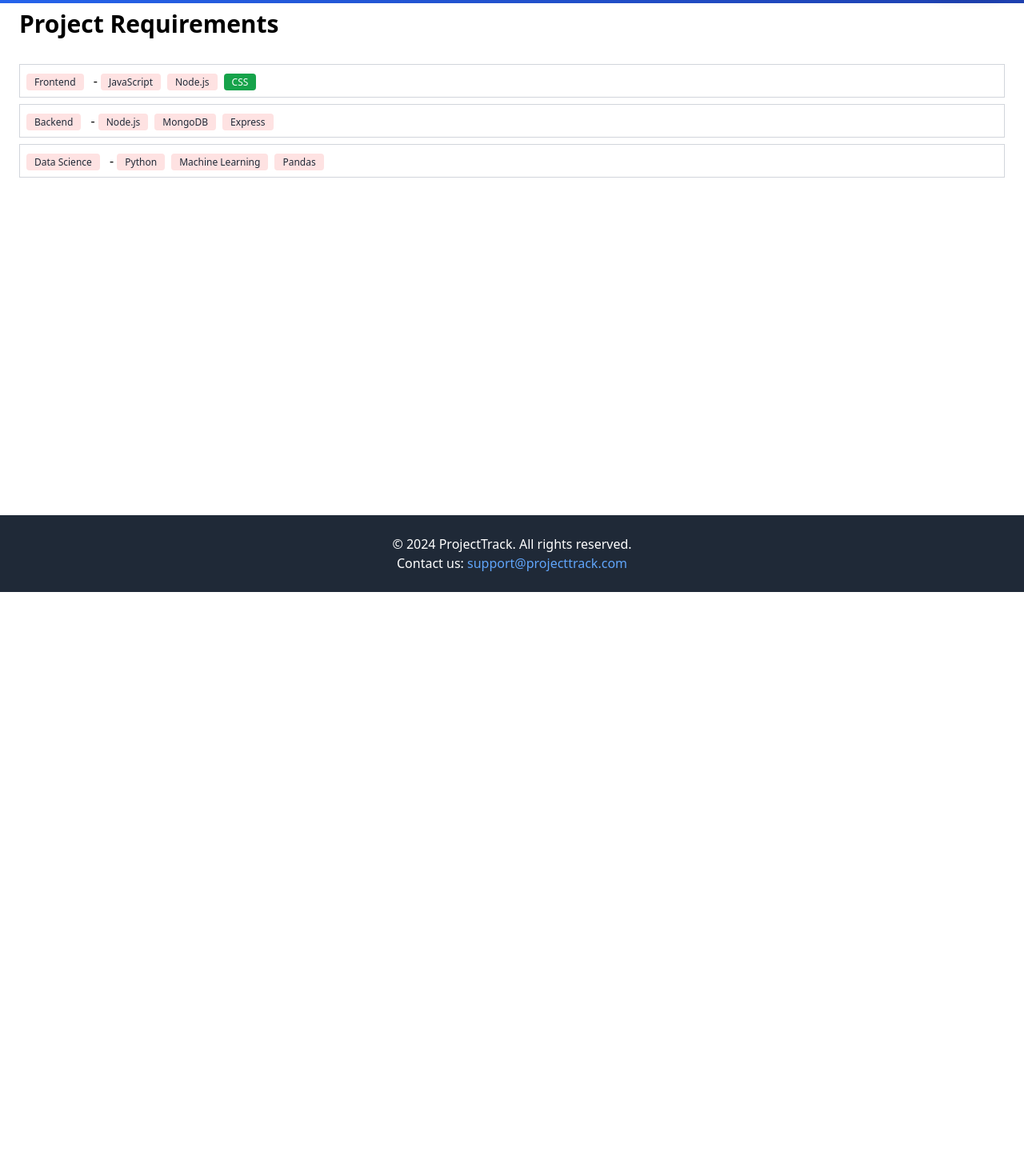
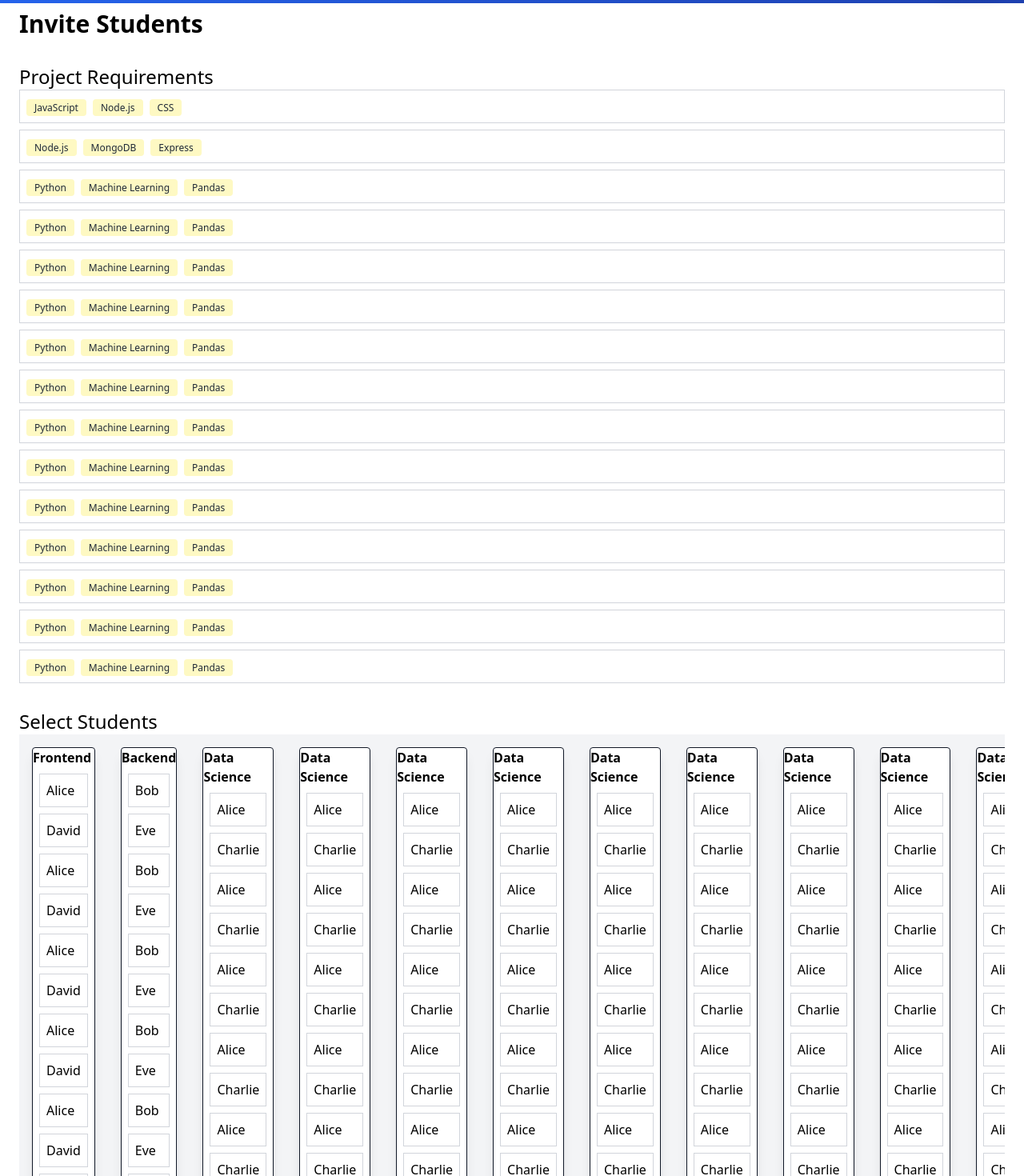
Before and after one commit to SumitBachhav/projectTrack, a React (Vite) app in the folder frontend/: page /student/inviteStudents in a window 1280 px wide. Shown: the part 60-1530 px from the top of the page at 80% size. Before the commit the page ends 800 px from the top, so only its background shows below. Built offline with nearby package versions, Linux system fonts and the light colour scheme.

Commit message:
add inviteStudents page

```diff
--- a/frontend/src/components/student/InviteStuents.jsx
+++ b/frontend/src/components/student/InviteStuents.jsx
@@ -1,12 +1,48 @@
 import React, { useState } from 'react';
+import { useNavigate } from 'react-router-dom';
 
 // Fake data for students and project requirements
 const studentsData = [
-    { name: 'Alice', domain: 'Frontend', skills: ['HTML', 'CSS', 'JavaScript'] },
-    { name: 'Bob', domain: 'Backend', skills: ['Node.js', 'Express', 'MongoDB'] },
-    { name: 'Charlie', domain: 'Data Science', skills: ['Python', 'Machine Learning', 'Pandas'] },
-    { name: 'David', domain: 'Frontend', skills: ['React', 'JavaScript', 'CSS'] },
-    { name: 'Eve', domain: 'Backend', skills: ['Node.js', 'MongoDB', 'Express'] },
+    { name: 'Alice', domain: ['Frontend', 'Data Science'], skills: ['HTML', 'CSS', 'JavaScript', 'Python', 'Machine Learning', 'Pandas'] },
+    { name: 'Bob', domain: ['Backend'], skills: ['Node.js', 'Express', 'MongoDB'] },
+    { name: 'Charlie', domain: ['Data Science'], skills: ['Python', 'Machine Learning', 'Pandas'] },
+    { name: 'David', domain: ['Frontend'], skills: ['React', 'JavaScript', 'CSS'] },
+    { name: 'Eve', domain: ['Backend'], skills: ['Node.js', 'MongoDB', 'Express'] },
+    { name: 'Alice', domain: ['Frontend', 'Data Science'], skills: ['HTML', 'CSS', 'JavaScript', 'Python', 'Machine Learning', 'Pandas'] },
+    { name: 'Bob', domain: ['Backend'], skills: ['Node.js', 'Express', 'MongoDB'] },
+    { name: 'Charlie', domain: ['Data Science'], skills: ['Python', 'Machine Learning', 'Pandas'] },
+    { name: 'David', domain: ['Frontend'], skills: ['React', 'JavaScript', 'CSS'] },
+    { name: 'Eve', domain: ['Backend'], skills: ['Node.js', 'MongoDB', 'Express'] },
+    { name: 'Alice', domain: ['Frontend', 'Data Science'], skills: ['HTML', 'CSS', 'JavaScript', 'Python', 'Machine Learning', 'Pandas'] },
+    { name: 'Bob', domain: ['Backend'], skills: ['Node.js', 'Express', 'MongoDB'] },
+    { name: 'Charlie', domain: ['Data Science'], skills: ['Python', 'Machine Learning', 'Pandas'] },
+    { name: 'David', domain: ['Frontend'], skills: ['React', 'JavaScript', 'CSS'] },
+    { name: 'Eve', domain: ['Backend'], skills: ['Node.js', 'MongoDB', 'Express'] },
+    { name: 'Alice', domain: ['Frontend', 'Data Science'], skills: ['HTML', 'CSS', 'JavaScript', 'Python', 'Machine Learning', 'Pandas'] },
+    { name: 'Bob', domain: ['Backend'], skills: ['Node.js', 'Express', 'MongoDB'] },
+    { name: 'Charlie', domain: ['Data Science'], skills: ['Python', 'Machine Learning', 'Pandas'] },
+    { name: 'David', domain: ['Frontend'], skills: ['React', 'JavaScript', 'CSS'] },
+    { name: 'Eve', domain: ['Backend'], skills: ['Node.js', 'MongoDB', 'Express'] },
+    { name: 'Alice', domain: ['Frontend', 'Data Science'], skills: ['HTML', 'CSS', 'JavaScript', 'Python', 'Machine Learning', 'Pandas'] },
+    { name: 'Bob', domain: ['Backend'], skills: ['Node.js', 'Express', 'MongoDB'] },
+    { name: 'Charlie', domain: ['Data Science'], skills: ['Python', 'Machine Learning', 'Pandas'] },
+    { name: 'David', domain: ['Frontend'], skills: ['React', 'JavaScript', 'CSS'] },
+    { name: 'Eve', domain: ['Backend'], skills: ['Node.js', 'MongoDB', 'Express'] },
+    { name: 'Alice', domain: ['Frontend', 'Data Science'], skills: ['HTML', 'CSS', 'JavaScript', 'Python', 'Machine Learning', 'Pandas'] },
+    { name: 'Bob', domain: ['Backend'], skills: ['Node.js', 'Express', 'MongoDB'] },
+    { name: 'Charlie', domain: ['Data Science'], skills: ['Python', 'Machine Learning', 'Pandas'] },
+    { name: 'David', domain: ['Frontend'], skills: ['React', 'JavaScript', 'CSS'] },
+    { name: 'Eve', domain: ['Backend'], skills: ['Node.js', 'MongoDB', 'Express'] },
+    { name: 'Alice', domain: ['Frontend', 'Data Science'], skills: ['HTML', 'CSS', 'JavaScript', 'Python', 'Machine Learning', 'Pandas'] },
+    { name: 'Bob', domain: ['Backend'], skills: ['Node.js', 'Express', 'MongoDB'] },
+    { name: 'Charlie', domain: ['Data Science'], skills: ['Python', 'Machine Learning', 'Pandas'] },
+    { name: 'David', domain: ['Frontend'], skills: ['React', 'JavaScript', 'CSS'] },
+    { name: 'Eve', domain: ['Backend'], skills: ['Node.js', 'MongoDB', 'Express'] },
+    { name: 'Alice', domain: ['Frontend', 'Data Science'], skills: ['HTML', 'CSS', 'JavaScript', 'Python', 'Machine Learning', 'Pandas'] },
+    { name: 'Bob', domain: ['Backend'], skills: ['Node.js', 'Express', 'MongoDB'] },
+    { name: 'Charlie', domain: ['Data Science'], skills: ['Python', 'Machine Learning', 'Pandas'] },
+    { name: 'David', domain: ['Frontend'], skills: ['React', 'JavaScript', 'CSS'] },
+    { name: 'Eve', domain: ['Backend'], skills: ['Node.js', 'MongoDB', 'Express'] },
 ];
 
 const projectRequirement = [
@@ -21,108 +57,213 @@ const projectRequirement = [
     {
         domain: 'Data Science',
         skills: ['Python', 'Machine Learning', 'Pandas'],
+    },
+    {
+        domain: 'Data Science',
+        skills: ['Python', 'Machine Learning', 'Pandas'],
+    },
+    {
+        domain: 'Data Science',
+        skills: ['Python', 'Machine Learning', 'Pandas'],
+    },
+    {
+        domain: 'Data Science',
+        skills: ['Python', 'Machine Learning', 'Pandas'],
+    },
+    {
+        domain: 'Data Science',
+        skills: ['Python', 'Machine Learning', 'Pandas'],
+    },
+    {
+        domain: 'Data Science',
+        skills: ['Python', 'Machine Learning', 'Pandas'],
+    },
+    {
+        domain: 'Data Science',
+        skills: ['Python', 'Machine Learning', 'Pandas'],
+    },
+    {
+        domain: 'Data Science',
+        skills: ['Python', 'Machine Learning', 'Pandas'],
+    },
+    {
+        domain: 'Data Science',
+        skills: ['Python', 'Machine Learning', 'Pandas'],
+    },
+    {
+        domain: 'Data Science',
+        skills: ['Python', 'Machine Learning', 'Pandas'],
+    },
+    {
+        domain: 'Data Science',
+        skills: ['Python', 'Machine Learning', 'Pandas'],
+    },
+    {
+        domain: 'Data Science',
+        skills: ['Python', 'Machine Learning', 'Pandas'],
+    },
+    {
+        domain: 'Data Science',
+        skills: ['Python', 'Machine Learning', 'Pandas'],
     }
 ]
 
 
 
 const InviteStuents = () => {
+
+    const navigate = useNavigate();
+
     const [selectedStudents, setSelectedStudents] = useState([]);
+    let selects = [];
 
-    const [skillIncluded, setSkillIncluded] = useState([
-        'CSS',
-        'javascript',
-    ]);
+    const [repeatedSkills, setRepeatedSkills] = useState([]);
 
-    // Handle selecting/deselecting a student
-    // const handleStudentSelection = (studentName) => {
-    //     setSelectedStudents((prevSelected) => {
-    //         if (prevSelected.includes(studentName)) {
-    //             return prevSelected.filter((name) => name !== studentName);
-    //         } else {
-    //             return [...prevSelected, studentName];
-    //         }
-    //     });
-    // };
+    const [selectedSkills, setselectedSkills] = useState([]);
 
-    // Filter students who have the required skills for the project
-    // const filterStudentsBySkills = () => {
-    //     return studentsData.filter((student) => {
-    //         return (
-    //             student.skills.some((skill) => projectRequirement.skills.includes(skill)) &&
-    //             projectRequirement.domains.includes(student.domain)
-    //         );
-    //     });
-    // };
 
-    // Determine if a domain should be dimmed
-    // const isDomainDimmed = (domain) => {
-    //     return selectedStudents.length > 0 && !studentsData.some((student) => student.name === selectedStudents[0] && student.domain === domain);
-    // };
 
-    const badge = (value) => {
+
+    const handleAddSkills = (skills) => {
+        let tempRepeatSkills = []
+        let tempSelectSkills = []
+        skills.forEach((skill) => {
+            if (!repeatedSkills.includes(skill)) {
+                if (selectedSkills.includes(skill)) {
+                    tempRepeatSkills.push(skill)
+                } else {
+                    tempSelectSkills.push(skill)
+                }
+            }
+        });
+        if (tempRepeatSkills.length > 0) {
+            setRepeatedSkills([...repeatedSkills, ...tempRepeatSkills]);
+        }
+        if (tempSelectSkills.length > 0) {
+            setselectedSkills([...selectedSkills, ...tempSelectSkills]);
+        }
+    }
+
+    const handleRemoveSkills = (skills) => {
+        let tempRepeatSkills = repeatedSkills;
+        let tempSelectSkills = selectedSkills;
+        skills.forEach((skill) => {
+            if (repeatedSkills.includes(skill)) {
+                tempRepeatSkills = tempRepeatSkills.filter((item) => item !== skill);
+            } else {
+                tempSelectSkills = tempSelectSkills.filter((item) => item !== skill);
+            }
+        });
+        if (tempRepeatSkills != repeatedSkills) {
+            setRepeatedSkills(tempRepeatSkills);
+        }
+        if (tempSelectSkills != selectedSkills) {
+            setselectedSkills(tempSelectSkills);
+        }
+    }
+
+    const handleStudentClick = (student) => {
+        if (selectedStudents.includes(student.name)) {
+            selects = selectedStudents.filter((item) => item !== student.name);
+            setSelectedStudents(selects);
+            handleRemoveSkills(student.skills);
+        } else {
+            selects = [...selectedStudents, student.name];
+            setSelectedStudents(selects);
+            handleAddSkills(student.skills);
+
+        }
+    };
+
+
+    const handleSendInvite = () => {
+        // send data to backend------------------------------------------------------------
+        // console.log('Selected Students:', selectedStudents);
+        // console.log('Selected Skills:', selectedSkills);
+        // console.log('Repeated Skills:', repeatedSkills);
+        if (selectedStudents.length > 0 && selectedStudents.length <= 6) {
+            alert('Invites sent successfully');
+            navigate('/student/dashboard');
+        } else {
+            alert('Please select at least 1 student and at most 6 students');
+        }
+    };
+
+
+
+    const domainCard = (value) => {
         return (
-            <span
-                className = {` text-gray-800 ${skillIncluded.includes(value) ? 'bg-green-600 text-white' : 'bg-red-100'} text-xs font-medium mr-2 px-2.5 py-0.5 rounded dark:bg-gray-700 dark:text-gray-300`}
-            >
-                {value}
-            </span>
+            <div className="rounded shadow-lg bg-white border m-4 border-gray-900">
+                <p className='font-bold'>{value}</p>
+                {studentsData.filter((item) => item.domain.includes(value)).map((item, index) => (
+                    <ul
+                        key={index}
+                    >
+                        <li
+
+                            className={`mb-2 p-2 border border-gray-300 rounded-md m-2 cursor-pointer bg-${selectedStudents.includes(item.name) ? 'green-600' : 'white'} text-${selectedStudents.includes(item.name) ? 'white' : 'black'}  `}
+                            onClick={() => handleStudentClick(item)}
+                        >
+                            {item.name}
+                        </li>
+                    </ul>
+                ))}
+            </div>
         )
     }
 
     return (
         <div className="p-6 mt-12">
-            <h1 className="text-3xl font-bold mb-6">Project Requirements</h1>
+            <h1 className="text-3xl font-bold mb-6">Invite Students</h1>
             <div className="mt-8">
                 <ul className="list-none p-0">
+                    <p className='text-2xl'>Project Requirements</p>
                     {projectRequirement.map((item, index) => (
                         <li key={index} className="mb-2 p-2 border border-gray-300 rounded-md">
-                            {badge(item.domain)} - {item.skills.map((skill) => badge(skill))}
+                            {item.skills.map((skill, index) => {
+                                return (
+                                    <span
+                                        key={index}
+                                        className={` text-gray-800 ${repeatedSkills.includes(skill) ? 'bg-red-600 text-white' : selectedSkills.includes(skill) ? 'bg-green-600 text-white' : 'bg-yellow-100'} text-xs font-medium mr-2 px-2.5 py-0.5 rounded dark:bg-gray-700 dark:text-gray-300`}
+                                    >
+                                        {skill}
+                                    </span>
+                                )
+                            })}
                         </li>
                     ))}
                 </ul>
             </div>
-            {/* <div className="bg-gray-100 p-4 rounded-lg shadow-md mb-8">
-                <h3 className="text-xl font-semibold">Required Domains and Skills</h3>
-                <p><strong>Domains:</strong> {projectRequirement.domains.join(', ')}</p>
-                <p><strong>Skills:</strong> {projectRequirement.skills.join(', ')}</p>
-            </div> */}
+            <p className='mt-8 text-2xl'>Select Students</p>
+            <div className='flex flex-row overflow-auto'>
+                {projectRequirement.map((item, index) => (
+                    <div className=" bg-gray-100 w-1/4"
+                        key={index}>
 
-            {/* <div className="flex flex-wrap gap-6 mb-8">
-                {projectRequirement.domains.map((domain, index) => {
-                    const studentsInDomain = studentsData.filter((student) => student.domain === domain);
-                    return (
-                        <div
-                            key={index}
-                            className={`bg-white p-6 rounded-lg shadow-md w-1/3 ${isDomainDimmed(domain) ? 'opacity-50' : ''}`}
-                        >
-                            <h3 className="text-xl font-semibold">{domain} Domain</h3>
-                            <ul className="list-none p-0">
-                                {studentsInDomain.map((student) => (
-                                    <li
-                                        key={student.name}
-                                        className={`cursor-pointer p-2 rounded-md ${selectedStudents.includes(student.name) ? 'bg-blue-500 text-white' : 'hover:bg-gray-200'}`}
-                                        onClick={() => handleStudentSelection(student.name)}
-                                    >
-                                        {student.name}
-                                    </li>
-                                ))}
-                            </ul>
-                        </div>
-                    );
-                })}
-            </div> */}
+                        {
+                            domainCard(item.domain)
+                        }
+                    </div>
+                ))}
+            </div>
 
-            {/* <div className="mt-8">
-                <h3 className="text-xl font-semibold mb-4">Students who match project requirements</h3>
+            <div className="mt-8">
+                <p className='text-2xl'>Selected Students</p>
                 <ul className="list-none p-0">
-                    {filterStudentsBySkills().map((student) => (
-                        <li key={student.name} className="mb-2 p-2 border border-gray-300 rounded-md">
-                            {student.name} - {student.domain} ({student.skills.join(', ')})
+                    {selectedStudents.map((item, index) => (
+                        <li key={index} className="mb-2 p-2 border border-gray-300 rounded-md">
+                            {item}
                         </li>
                     ))}
                 </ul>
-            </div> */}
+            </div>
+
+            <button
+                className="bg-blue-500 hover:bg-blue-700 text-white font-bold py-2 px-4 rounded mt-8"
+                onClick={handleSendInvite}
+            >
+                Send Invite
+            </button>
         </div>
     );
 };
```
Also changed, not shown: frontend/src/notes/todo.txt.
